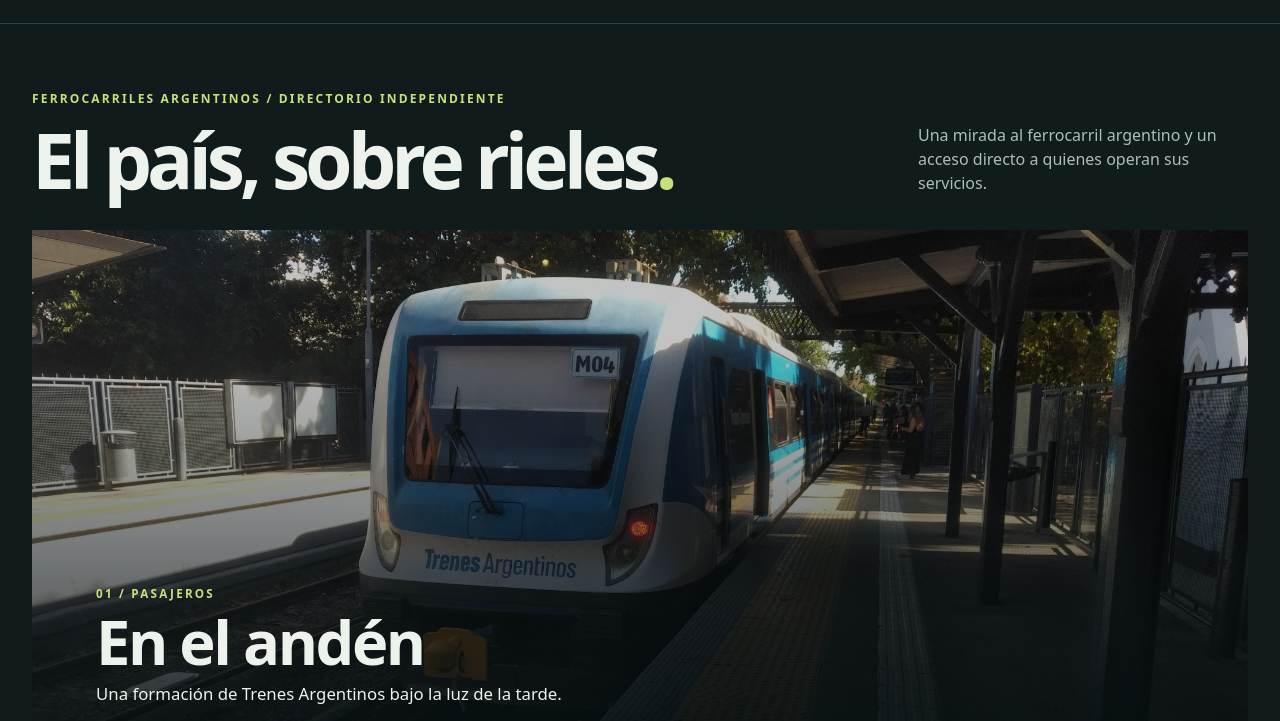
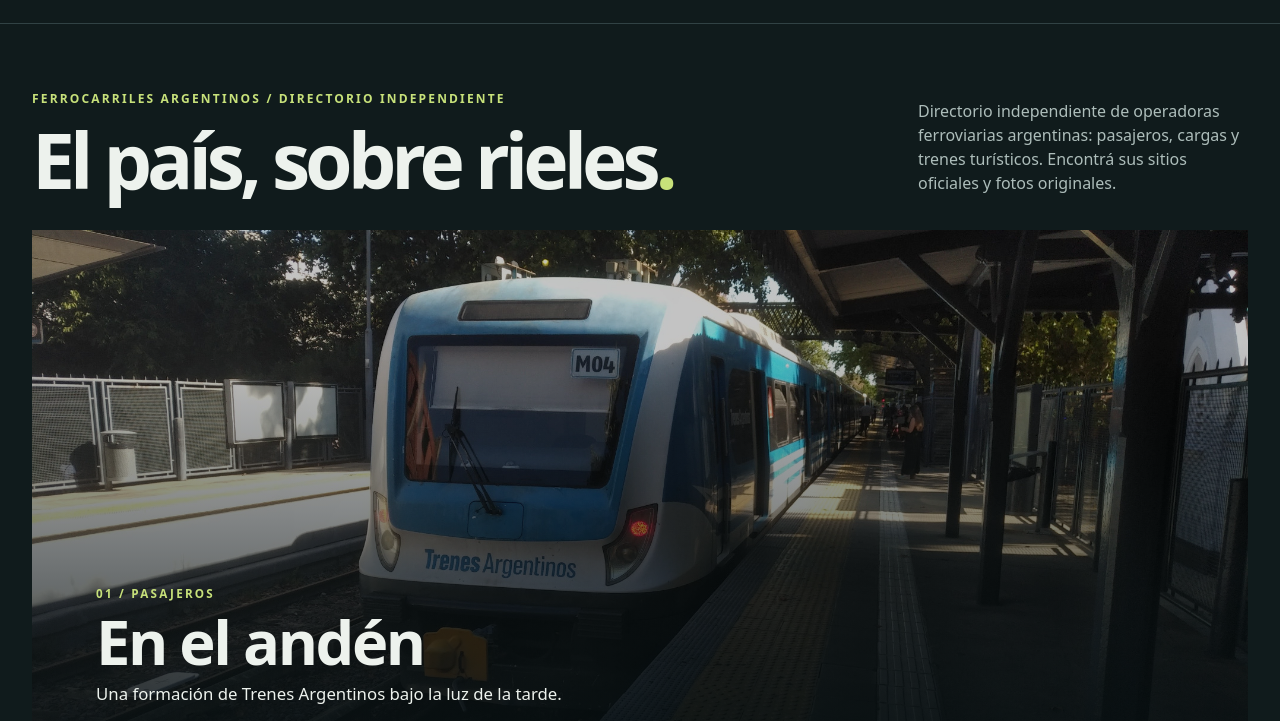
Before and after one commit to hdg-rlwy/anden-ferroviario, a plain HTML site: page index.html in a window 1280 px wide. Shown: the part 61-782 px from the top of the page. Drawn offline with Linux system fonts and the light colour scheme.

Commit message:
Usar favicon PNG y aclarar el resumen de la portada

```diff
--- a/index.html
+++ b/index.html
@@ -12,7 +12,7 @@
   <meta property="og:image" content="images/pasajeros.jpg">
   <title>Operadoras ferroviarias argentinas | Andén</title>
   <link rel="canonical" href="https://trenes.com.ar/">
-  <link rel="icon" href="images/favicon.svg" type="image/svg+xml">
+  <link rel="icon" href="images/favicon-96.png" type="image/png" sizes="96x96">
   <link rel="preload" href="images/pasajeros.jpg" as="image">
   <link rel="stylesheet" href="css/styles.css">
   <script src="js/main.js" defer></script>
@@ -26,7 +26,7 @@
     </div>
   </header>
   <main id="contenido">
-    <section id="inicio" class="intro wrap" aria-labelledby="titulo"><div><p class="eyebrow">FERROCARRILES ARGENTINOS <span aria-hidden="true">/</span> DIRECTORIO INDEPENDIENTE</p><h1 id="titulo">El país, sobre rieles<span class="accent">.</span></h1></div><p>Una mirada al ferrocarril argentino y un acceso directo a quienes operan sus servicios.</p></section>
+    <section id="inicio" class="intro wrap" aria-labelledby="titulo"><div><p class="eyebrow">FERROCARRILES ARGENTINOS <span aria-hidden="true">/</span> DIRECTORIO INDEPENDIENTE</p><h1 id="titulo">El país, sobre rieles<span class="accent">.</span></h1></div><p>Directorio independiente de operadoras ferroviarias argentinas: pasajeros, cargas y trenes turísticos. Encontrá sus sitios oficiales y fotos originales.</p></section>
     <section id="fotografias" class="gallery wrap" aria-label="Fotografías ferroviarias argentinas">
       <div class="carousel" tabindex="0" aria-roledescription="carrusel" aria-label="Trenes argentinos">
         <div class="slides">
```
